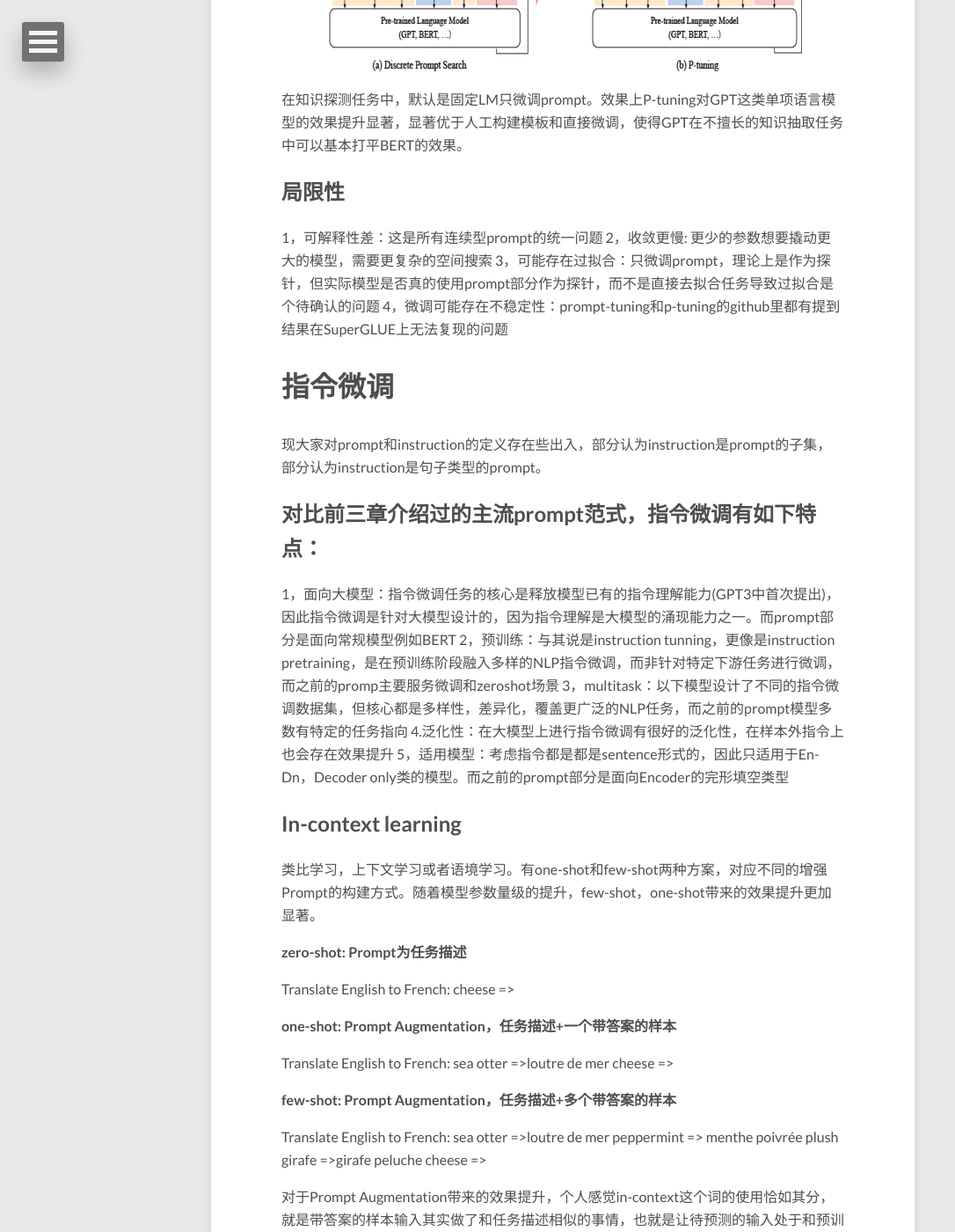
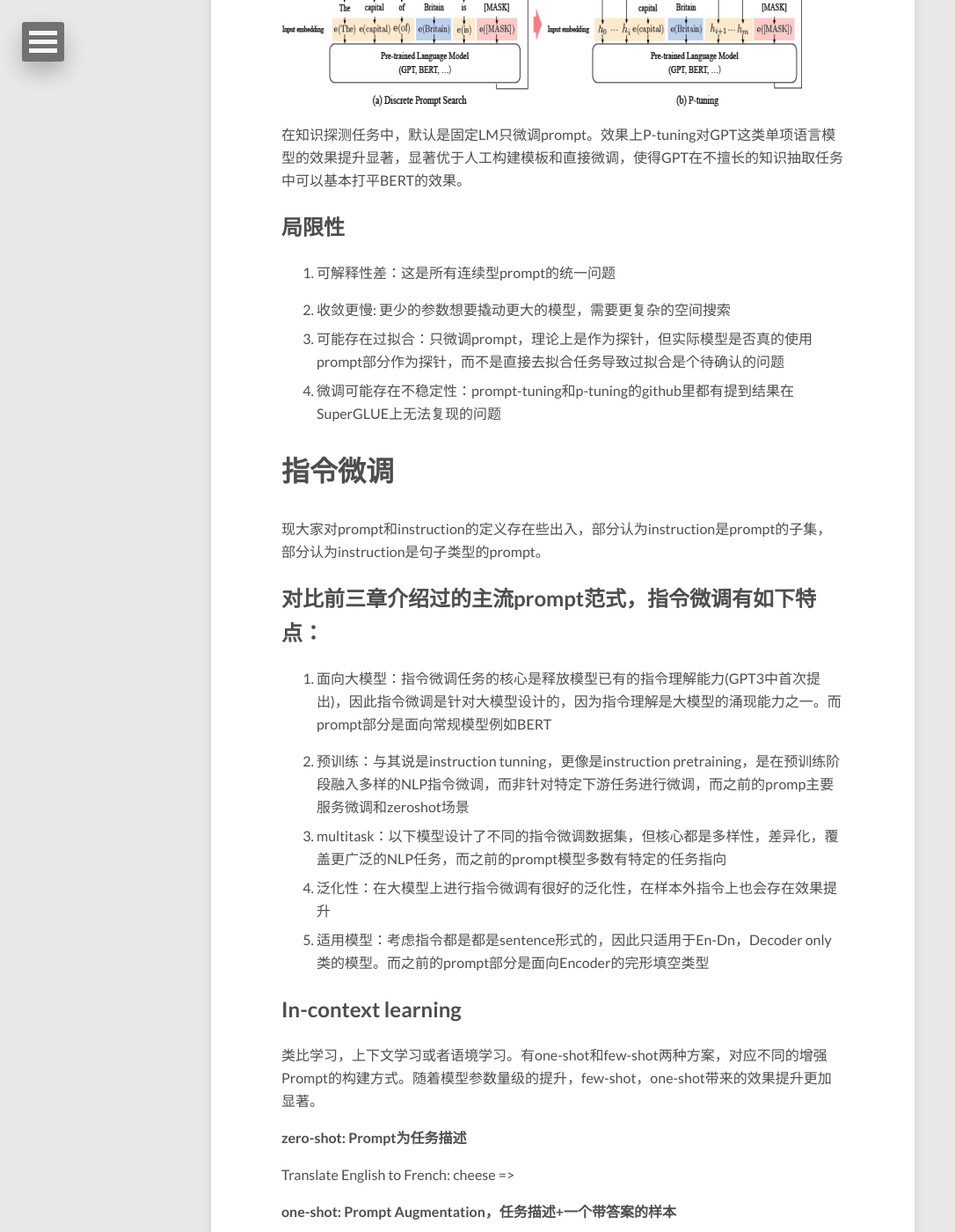
Before and after one commit to 52notebook/52notebook.github.io, a Jekyll site: the page built from _posts/2023-05-18-Prompt提示优化(二).md, in a window 1280 px wide and 1400 px high, scrolled down 2590 px. Shown: the whole window at 88% size, without its empty margins (0-1086 px from the left). Built offline with Jekyll 4.4.1, drawn with Linux system fonts in a browser that asks for light colours; nearby versions of some CDN libraries; comment, search, counter and statistics services are not loaded; some of the changed text lies outside the part shown.

Commit message:
提示优化(二)

```diff
--- a/_posts/2023-05-18-Prompt提示优化(二).md
+++ b/_posts/2023-05-18-Prompt提示优化(二).md
@@ -35,9 +35,9 @@ Prompt即提示学习，是继预训练+微调范式后众望所归的第四范
 
 ## Prompt优势
 
-1，微调参数量更小：这几年模型越来越大，连微调都变成了一件很奢侈的事情，而prompt出现提供了新的选择，可以freeze模型只对提示词进行微调
-2，小样本场景: 不少Prompt模型是面向zero-shot，few-shot场景设计的
-3，多任务范式统一：一切皆为LM！
+1. 微调参数量更小：这几年模型越来越大，连微调都变成了一件很奢侈的事情，而prompt出现提供了新的选择，可以freeze模型只对提示词进行微调
+2. 小样本场景: 不少Prompt模型是面向zero-shot，few-shot场景设计的
+3. 多任务范式统一：一切皆为LM！
 
 ## Prompt微调
 
@@ -80,10 +80,11 @@ Prompt-tuning是以上prefix-tuning的简化版本，面向NLU任务，进行了
 
 ## 局限性
 
-1，可解释性差：这是所有连续型prompt的统一问题
-2，收敛更慢: 更少的参数想要撬动更大的模型，需要更复杂的空间搜索
-3，可能存在过拟合：只微调prompt，理论上是作为探针，但实际模型是否真的使用prompt部分作为探针，而不是直接去拟合任务导致过拟合是个待确认的问题
-4，微调可能存在不稳定性：prompt-tuning和p-tuning的github里都有提到结果在SuperGLUE上无法复现的问题
+1. 可解释性差：这是所有连续型prompt的统一问题
+
+2. 收敛更慢: 更少的参数想要撬动更大的模型，需要更复杂的空间搜索
+3. 可能存在过拟合：只微调prompt，理论上是作为探针，但实际模型是否真的使用prompt部分作为探针，而不是直接去拟合任务导致过拟合是个待确认的问题
+4. 微调可能存在不稳定性：prompt-tuning和p-tuning的github里都有提到结果在SuperGLUE上无法复现的问题
 
 # 指令微调
 
@@ -91,11 +92,12 @@ Prompt-tuning是以上prefix-tuning的简化版本，面向NLU任务，进行了
 
 ## 对比前三章介绍过的主流prompt范式，指令微调有如下特点：
 
-1，面向大模型：指令微调任务的核心是释放模型已有的指令理解能力(GPT3中首次提出)，因此指令微调是针对大模型设计的，因为指令理解是大模型的涌现能力之一。而prompt部分是面向常规模型例如BERT
-2，预训练：与其说是instruction tunning，更像是instruction pretraining，是在预训练阶段融入多样的NLP指令微调，而非针对特定下游任务进行微调，而之前的promp主要服务微调和zeroshot场景
-3，multitask：以下模型设计了不同的指令微调数据集，但核心都是多样性，差异化，覆盖更广泛的NLP任务，而之前的prompt模型多数有特定的任务指向
-4.泛化性：在大模型上进行指令微调有很好的泛化性，在样本外指令上也会存在效果提升
-5，适用模型：考虑指令都是都是sentence形式的，因此只适用于En-Dn，Decoder only类的模型。而之前的prompt部分是面向Encoder的完形填空类型
+1. 面向大模型：指令微调任务的核心是释放模型已有的指令理解能力(GPT3中首次提出)，因此指令微调是针对大模型设计的，因为指令理解是大模型的涌现能力之一。而prompt部分是面向常规模型例如BERT
+
+2. 预训练：与其说是instruction tunning，更像是instruction pretraining，是在预训练阶段融入多样的NLP指令微调，而非针对特定下游任务进行微调，而之前的promp主要服务微调和zeroshot场景
+3. multitask：以下模型设计了不同的指令微调数据集，但核心都是多样性，差异化，覆盖更广泛的NLP任务，而之前的prompt模型多数有特定的任务指向
+4. 泛化性：在大模型上进行指令微调有很好的泛化性，在样本外指令上也会存在效果提升
+5. 适用模型：考虑指令都是都是sentence形式的，因此只适用于En-Dn，Decoder only类的模型。而之前的prompt部分是面向Encoder的完形填空类型
 
 ## In-context learning
 
@@ -126,10 +128,10 @@ cheese =>
 
 不针对不同的prompt会得到显著不同的结果，Ref6的论文更深入的探究了in-context具体提供了哪些信息，作者定位到以下4类信息
 
-1，**输入标签的对应关系**: 把样本标签改成错误标签，模型效果下降有限
-2，**标签分布**：把标签改成随机单词，模型效果有显著下降
-3，**输入分布**：在prompt中加入领域外文本，模型效果有显著下降
-4，**输入输出格式**：改变双输入格式，在prompt中只保留标签或者只保留输入，模型效果都会有显著下降
+1. **输入标签的对应关系**: 把样本标签改成错误标签，模型效果下降有限
+2. **标签分布**：把标签改成随机单词，模型效果有显著下降
+3. **输入分布**：在prompt中加入领域外文本，模型效果有显著下降
+4. **输入输出格式**：改变双输入格式，在prompt中只保留标签或者只保留输入，模型效果都会有显著下降
 
 ## Lora
 
```
